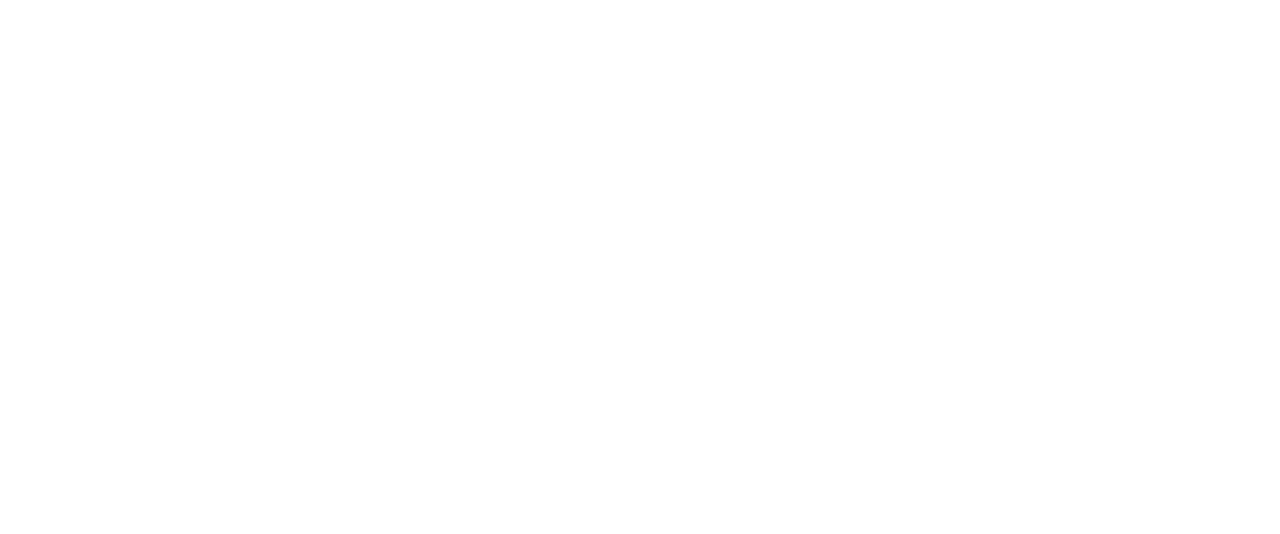
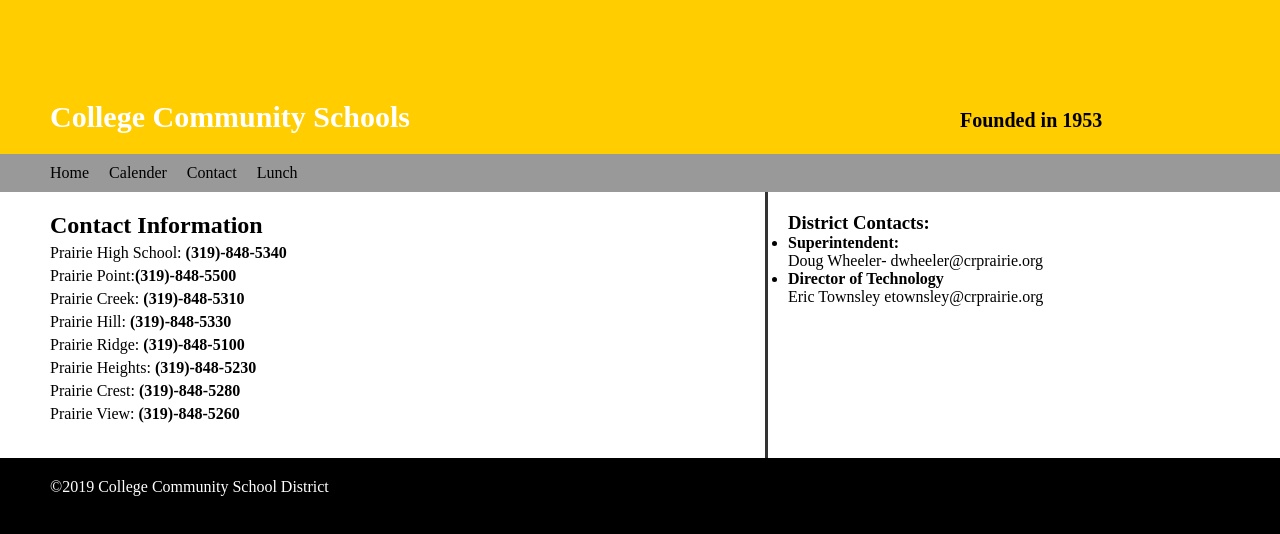
Before and after one commit to dathanstolba/college-community-website, a plain HTML site: page contact.html in a window 1280 px wide. Drawn offline with Linux system fonts and the light colour scheme.

Commit message:
Contact information

```diff
--- a/contact.html
+++ b/contact.html
@@ -0,0 +1,62 @@
+<!DOCTYPE html>
+<html>
+  <head>
+    <title>College Community Schools | Home page</title>
+    <link href="styles.css" rel="stylesheet">
+  </head>
+  <body>
+    <header>
+      <h1>College Community Schools</h1>
+      <h2>Founded in 1953</h2>
+    </header>
+    <nav>
+        <ul>
+           <li>
+           <a href="index.html">Home</a>
+        </li>
+           <li>
+               <a href="calender.html">Calender</a>
+            </li>
+           <li>
+               <a href="contact.html">Contact</a>
+            </li>
+           <li>
+               <a href="https://as06228.github.io/PSLunchFundProject/"target="_blank">Lunch</a>
+            </li>
+        </ul>
+    </nav>
+    <main>
+        <section>
+            <h2>Contact Information</h2>
+            <p>Prairie High School:<strong> (319)-848-5340 </strong></p>
+            <p>Prairie Point:<strong>(319)-848-5500 </p></strong>
+            <p>Prairie Creek:<strong> (319)-848-5310</p></strong>
+            <p>Prairie Hill:<strong> (319)-848-5330</p></strong>
+            <p>Prairie Ridge:<strong> (319)-848-5100</p></strong>
+            <p>Prairie Heights: <strong>(319)-848-5230 </p></strong>
+            <p>Prairie Crest:<strong> (319)-848-5280</p></strong>
+            <p>Prairie View:<strong> (319)-848-5260 </p></strong>
+            </p>
+                   </section>
+        <aside>
+            <h3>
+                District Contacts:
+            </h3>
+            <ul>
+                <li><strong>Superintendent:</strong>
+                    <p>Doug Wheeler- dwheeler@crprairie.org</p>
+                </li>
+                <li>
+                   <strong>Director of Technology</strong>
+                   <p>Eric Townsley etownsley@crprairie.org</p>
+                </li>
+            </ul>
+        </aside>
+    </main>
+    <footer>
+        <p>&copy;<span id="currentYear"></span> College Community School District</p>
+    </footer>
+
+    <script src="app.js"> </script>
+  </body>
+</html>
--- a/styles.css
+++ b/styles.css
@@ -11,7 +11,7 @@
 
 header {
   background-color: rgb(255,205,0);
-    font-size: 0px;
+  font-size: 0
 }
 
 h1 {
@@ -19,7 +19,7 @@
   /* background-color: red; */
   display: inline-block;
   padding: 100px 50px 20px;
-    width: 74%;
+  width: 75%;
   margin: 0;
   font-size: 30px;
 }
@@ -30,40 +30,41 @@
   /* background-color: blue; */
   margin: 0;
   padding: 0;
-    font-size: 20px;
+  font-size: 20px
+}
 
-  }
 nav {
   background-color: #999999;
 }
 
-  nav ul{
+nav ul {
   /* background-color: red; */
   padding-left: 40px;
-      font-size: 0px;
+  font-size: 0;
 }
 
 nav li {
   /* background-color: green; */
-      display: inline-block;;
+  display: inline-block;
   font-size: 16px;
 }
 
-  a {
+nav a {
   padding: 10px;
   display: inline-block;
   text-decoration: none;
-
+  color: black;
 }
 
 a:hover {
-      background-color: white;
-      color: black;
+  background-color: blue;
+  color: white;
 }
 
 main {
   background-color: white;
-    font-size: 0px;
+  font-size: 0;
+
 }
 
 section {
@@ -72,7 +73,13 @@
   font-size: 16px;
   width: 60%;
   border-right: 3px solid #333333;
-    Padding: 20px 20px 30px 50px;
+  padding: 20px 20px 30px 50px;
+}
+
+section:after {
+    content: "";
+    display: table;
+    clear: both;
   }
 
 aside {
@@ -89,20 +96,25 @@
 }
 
 footer p {
-      color: white
-
+  color: white;
 }
 
 img {
-      max-width: 100%
+  max-width: 100%;
 }
 
 section p {
   margin: 5px 0;
+  /* background-color: red; */
 }
 
 .right {
   width: 300px;
   float: right;
-      margin: left;
+  margin-left: 20px;
+  padding: 10px;
 }
+
+.home {
+    width: 200px;
+}
```
Also changed, not shown: calender.html (+8 -20 lines), index.html (+1 -1 lines), images/Calender.PNG (added), 1 other file. Lines whose indentation alone changed are shown as unchanged.
